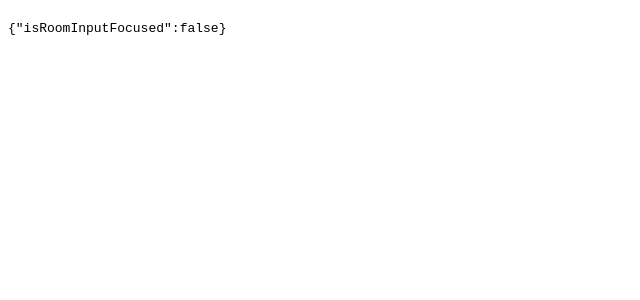
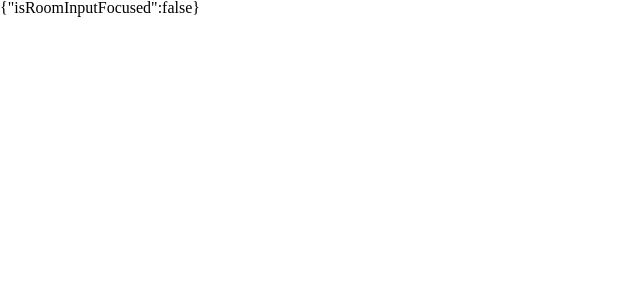
Before and after one commit to izabelka/movie-discovery-app, a React (Create React App) app: page / in a window 1280 px wide. Shown: the top 300 px of the page, without its empty margins (0-640 px from the left). Built offline with nearby package versions, Linux system fonts and the light colour scheme.

Commit message:
add api key to .env file, add reset.css file

```diff
--- /dev/null
+++ b/src/api.js
@@ -0,0 +1 @@
+const TMDB_API_KEY = process.env.REACT_APP_TMDB_API_KEY;
--- /dev/null
+++ b/src/assets/css/reset.css
@@ -0,0 +1,48 @@
+/* http://meyerweb.com/eric/tools/css/reset/
+   v2.0 | 20110126
+   License: none (public domain)
+*/
+
+html, body, div, span, applet, object, iframe,
+h1, h2, h3, h4, h5, h6, p, blockquote, pre,
+a, abbr, acronym, address, big, cite, code,
+del, dfn, em, img, ins, kbd, q, s, samp,
+small, strike, strong, sub, sup, tt, var,
+b, u, i, center,
+dl, dt, dd, ol, ul, li,
+fieldset, form, label, legend,
+table, caption, tbody, tfoot, thead, tr, th, td,
+article, aside, canvas, details, embed,
+figure, figcaption, footer, header, hgroup,
+menu, nav, output, ruby, section, summary,
+time, mark, audio, video {
+	margin: 0;
+	padding: 0;
+	border: 0;
+	font-size: 100%;
+	font: inherit;
+	vertical-align: baseline;
+}
+/* HTML5 display-role reset for older browsers */
+article, aside, details, figcaption, figure,
+footer, header, hgroup, menu, nav, section {
+	display: block;
+}
+body {
+	line-height: 1;
+}
+ol, ul {
+	list-style: none;
+}
+blockquote, q {
+	quotes: none;
+}
+blockquote:before, blockquote:after,
+q:before, q:after {
+	content: '';
+	content: none;
+}
+table {
+	border-collapse: collapse;
+	border-spacing: 0;
+}
--- a/src/components/App.js
+++ b/src/components/App.js
@@ -1,6 +1,7 @@
 import React, { Component } from 'react';
 import { connect } from 'react-redux';
 import styled from 'styled-components';
+import '../assets/css/reset.css';
 import {
   simpleAction,
   focusOnCreateRoomInput,
```
Also changed, not shown: 1 other file (tests, documents, lock files or other folders).
